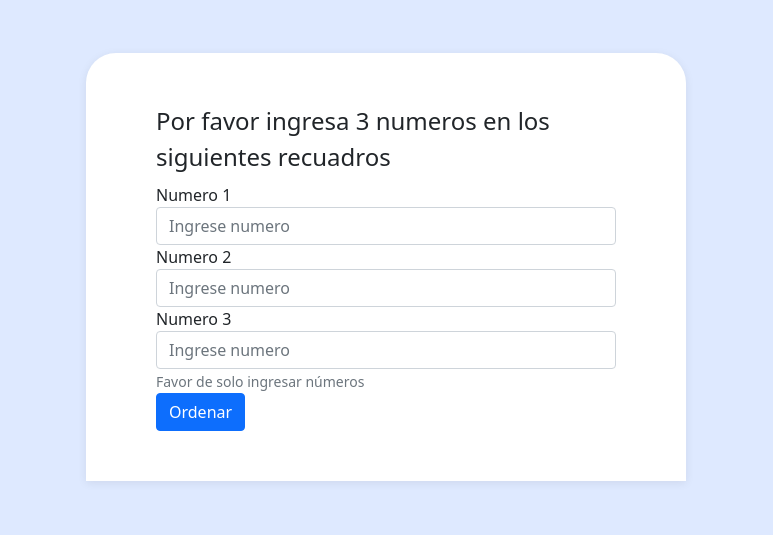
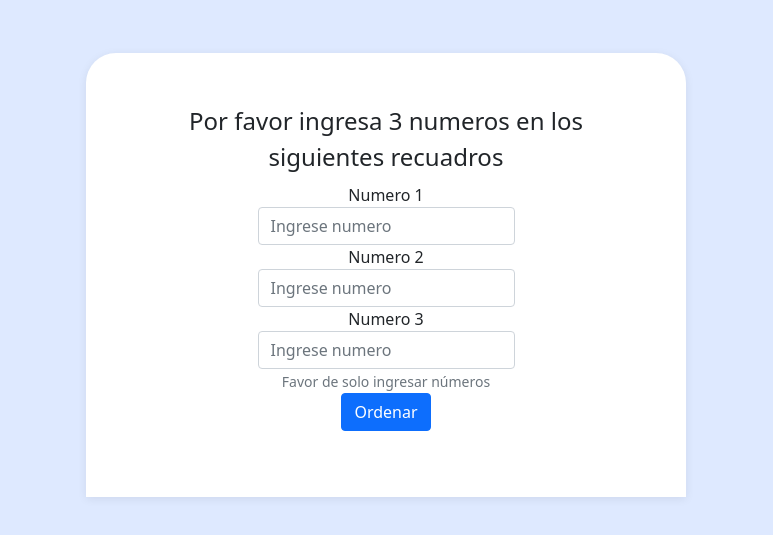
Before and after one commit to Elr1ck13/CH61PL_HiMidLow, a plain HTML site: page index.html in a window 1280 px wide. Shown: the part 53-588 px from the top of the page, without its empty margins (254-1027 px from the left). Drawn offline with nearby package versions, Linux system fonts and the light colour scheme.

Commit message:
arreglos extras

```diff
--- a/css/main.css
+++ b/css/main.css
@@ -11,6 +11,8 @@ body {
     max-width: 600px;
     margin: auto;
     padding: 50px 70px;
+    justify-items: center;
+    text-align: center;
     border-top-left-radius: 30px;
     border-top-right-radius: 30px;
     box-shadow: 0px 2px 10px rgba(0, 0, 0, 0.075);
--- a/index.html
+++ b/index.html
@@ -13,7 +13,7 @@
 
     <div class="numform">
         <form>
-            <legend>Por favor ingresa 3 numeros en los siguientes recuadros</legend>
+            <legend class="text-center">Por favor ingresa 3 numeros en los siguientes recuadros</legend>
             <div class="form-group">
                 <label for="number1">Numero 1</label>
                 <input type="number" class="form-control" id="number1" aria-describedby="num1"
@@ -35,15 +35,17 @@
                 <small id="num3" class="form-text text-muted">Favor de solo ingresar números</small>
             </div>
 
-            <button type="submit" class="btn btn-primary">Ordenar</button>
+            <button id="sendNumbers" class="btn btn-primary">Ordenar</button>
+
+            <div id="showResult">
+                <p class="text-center"> <strong> </strong></p>
+            </div>
+
         </form>
 
 
     </div>
 
-    <div >
-        <p id="showResult"></p>
-    </div>
 
 
 </head>
```
